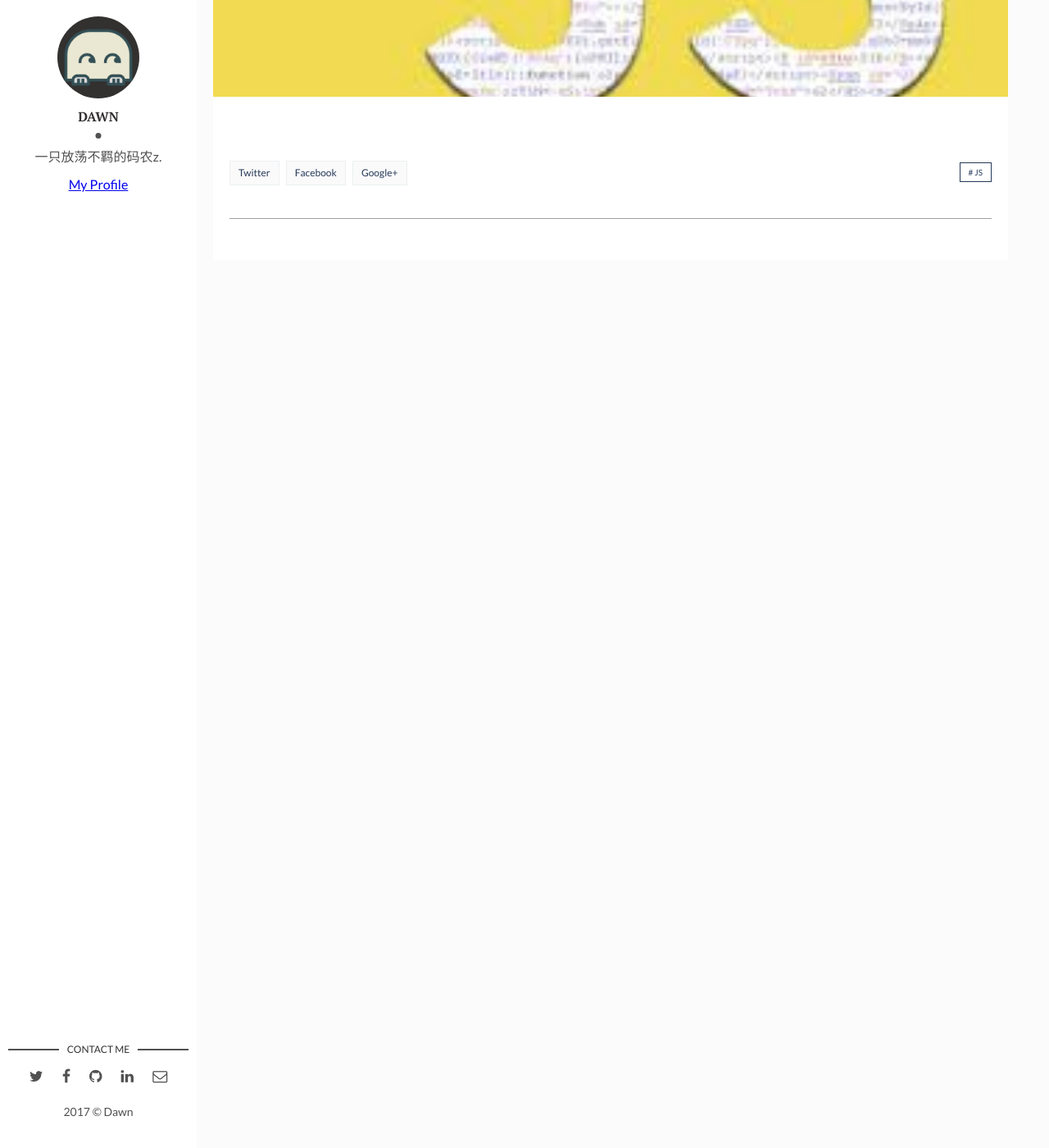
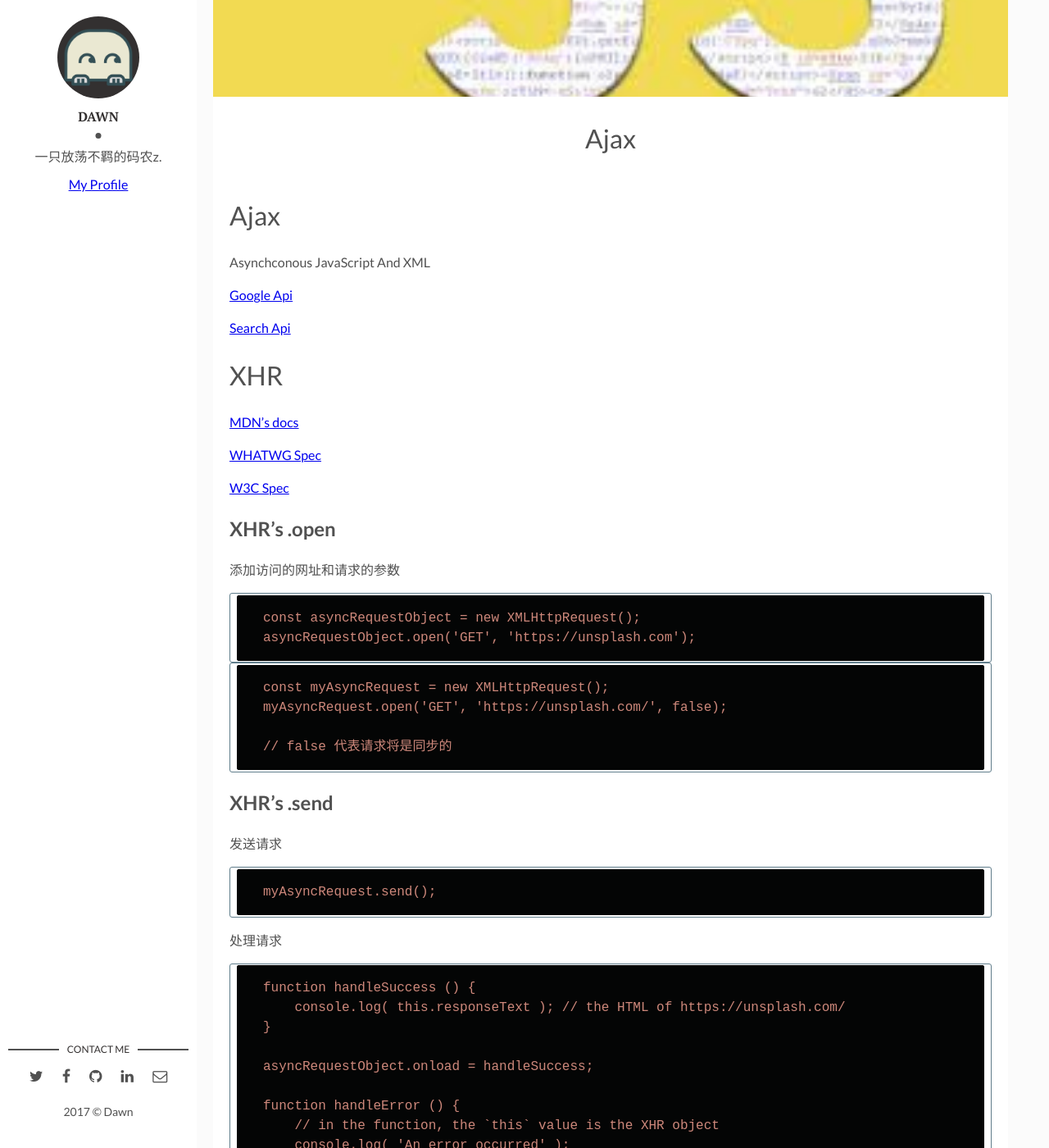
Before and after one commit to BAZINGAyi/Blog, a Jekyll site: the page built from 2017-11-29-Js异步-Ajax.md, in a window 1280 px wide and 1400 px high, scrolled down 402 px. Shown: the whole window at 82% size. Built offline with Jekyll 4.4.1, drawn with Linux system fonts in a browser that asks for light colours; comment, search, counter and statistics services are not loaded; our own code applies the rules of GitHub Pages for plain Markdown files; before the commit the page ends 900 px from its top, so only the background shows below that; some of the changed text lies outside the part shown.

````diff
--- a/2017-11-29-Js异步-Ajax.md
+++ b/2017-11-29-Js异步-Ajax.md
@@ -3,3 +3,78 @@ layout: post
 tags: [js] # add tag
 img: js-head.png
 ---
+# Ajax
+
+Asynchconous JavaScript And XML
+
+[Google Api](https://developers.google.com/apis-explorer/)
+
+[Search Api](http://www.programmableweb.com/apis/directory)
+
+# XHR
+
+[MDN's docs](https://developer.mozilla.org/en-US/docs/Web/API/XMLHttpRequest/open)
+
+[WHATWG Spec](https://xhr.spec.whatwg.org/)
+
+[W3C Spec](https://www.w3.org/TR/XMLHttpRequest/)
+
+
+## XHR's .open
+
+添加访问的网址和请求的参数
+
+```
+const asyncRequestObject = new XMLHttpRequest();
+asyncRequestObject.open('GET', 'https://unsplash.com');
+```
+
+```
+const myAsyncRequest = new XMLHttpRequest();
+myAsyncRequest.open('GET', 'https://unsplash.com/', false);
+
+// false 代表请求将是同步的
+```
+
+## XHR's .send
+
+发送请求
+
+```
+myAsyncRequest.send();
+```
+
+处理请求
+
+```
+function handleSuccess () {
+    console.log( this.responseText ); // the HTML of https://unsplash.com/
+}
+
+asyncRequestObject.onload = handleSuccess;
+
+function handleError () {
+    // in the function, the `this` value is the XHR object
+    console.log( 'An error occurred' );
+}
+
+asyncRequestObject.onerror = handleError;
+```
+
+### 完整的 XHR 请求
+
+```
+function handleSuccess () {
+  const data = JSON.parse( this.responseText ); // convert   data from JSON to a JavaScript object
+  console.log( data );
+  console.log( this.responseText );
+// the HTML of https://unsplash.com/}
+function handleError () {
+  console.log( 'An error occurred \uD83D\uDE1E' );
+}
+const asyncRequestObject = new XMLHttpRequest();
+asyncRequestObject.open('GET', 'https://unsplash.com');
+asyncRequestObject.onload = handleSuccess;
+asyncRequestObject.onerror = handleError;
+asyncRequestObject.send();
+```
````
Also changed, not shown: 2017-11-30-NAT.md (added, +7 -0 lines), 2017-11-30-网站优化(二).md (added, +163 -0 lines), _posts/2017-10-07-正则表达式(一).md (+2 -1 lines), _posts/2017-10-07-正则表达式（二）.md (+2 -1 lines), _posts/2017-10-20-Mweb 语法显示测试.md (deleted, +0 -366 lines), _posts/2017-10-22-响应式布局(一).md (+2 -0 lines), _posts/2017-11-30-网站优化(一).md (added, +75 -0 lines), assets/img/15120233685588.jpg (added), assets/img/15120238413376.jpg (added), assets/img/15120242445961.jpg (added), assets/img/15120243375181.jpg (added), assets/img/15120260855725.jpg (added), assets/img/15120281427001.jpg (added), assets/img/15120335971453.jpg (added), 3 more files.
